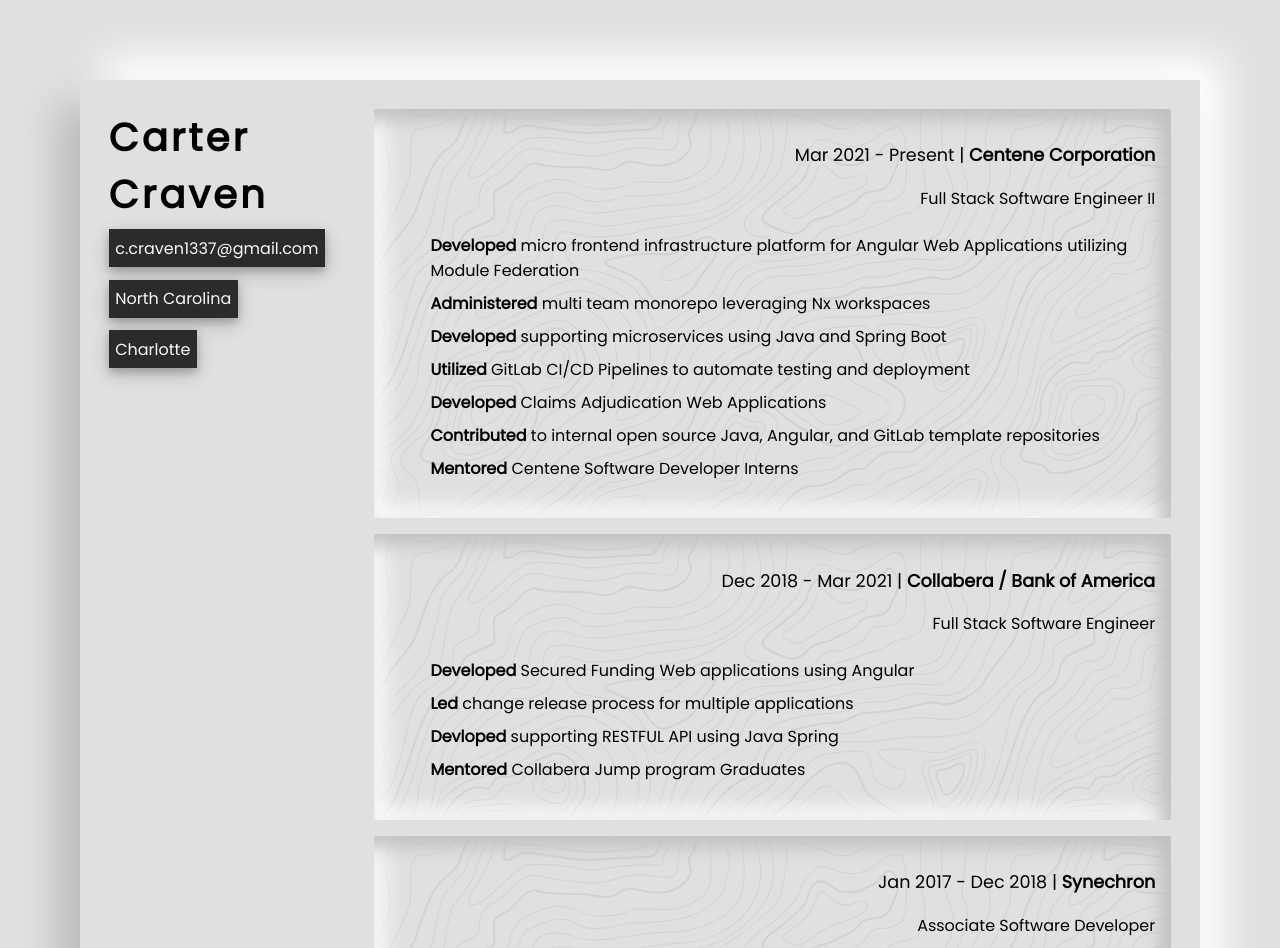
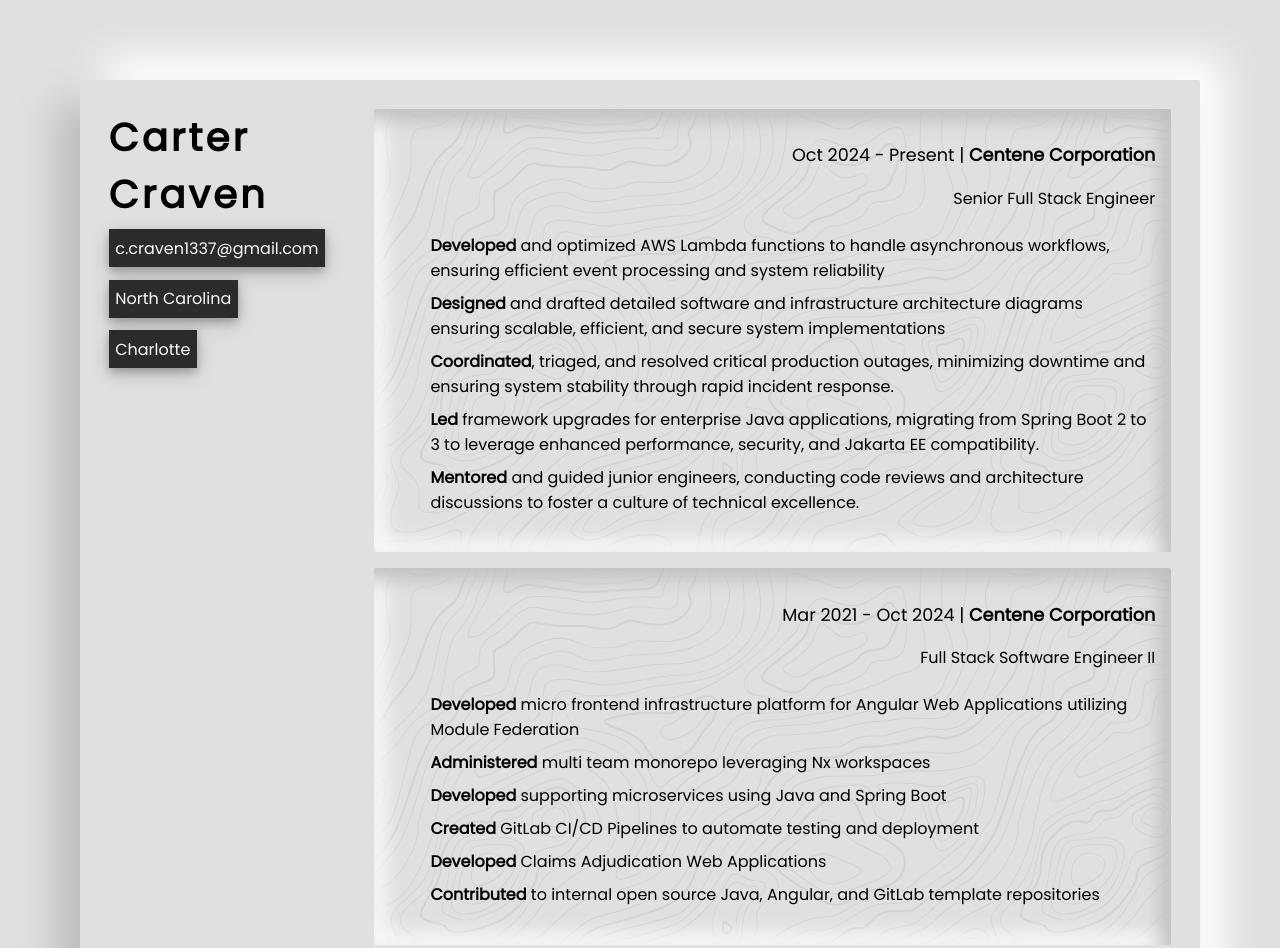
Before and after one commit to ccraven9/ccraven9.github.io, a plain HTML site: page resume/resume.html in a window 1280 px wide. Shown: the top 948 px of the page. Drawn offline with Linux system fonts and the light colour scheme.

Commit message:
Adding senior software engineer entry to resume

```diff
--- a/resume/resume.html
+++ b/resume/resume.html
@@ -30,10 +30,40 @@
 
                 </div>
                 <div class="main-content">
+                     <div class="main-content__buffer">
+                        <div class="main-content__job">
+                            <p class="main-content__workplace">
+                                <span>Oct 2024 - Present | <b>Centene Corporation</b></span>
+                            </p>
+                            <p class="main-content__job-title">Senior Full Stack Engineer</p>
+                            <p>
+                            <ul>
+                                <li>
+                                    <b>Developed</b> and optimized AWS Lambda functions to handle asynchronous workflows, ensuring efficient event processing and system reliability
+                                </li>
+                                <li>
+                                    <b>Designed</b> and drafted detailed software and infrastructure architecture diagrams ensuring scalable, efficient, and secure system implementations
+                                </li>
+                                <li>
+                                    <b>Coordinated</b>, triaged, and resolved critical production outages, minimizing downtime and ensuring system stability through rapid incident response.
+
+                                </li>
+                                <li>
+                                    <b>Led</b> framework upgrades for enterprise Java applications, migrating from Spring Boot 2 to 3 to leverage enhanced performance, security, and Jakarta EE compatibility.
+
+                                </li>
+                                <li>
+                                    <b>Mentored</b> and guided junior engineers, conducting code reviews and architecture discussions to foster a culture of technical excellence.
+
+                                </li>
+                            </ul>
+                            </p>
+                        </div>
+                    </div>
                     <div class="main-content__buffer">
                         <div class="main-content__job">
                             <p class="main-content__workplace">
-                                <span>Mar 2021 - Present | <b>Centene Corporation</b></span>
+                                <span>Mar 2021 - Oct 2024 | <b>Centene Corporation</b></span>
                             </p>
                             <p class="main-content__job-title">Full Stack Software Engineer II</p>
                             <p>
@@ -48,16 +78,13 @@
                                     <b>Developed</b> supporting microservices using Java and Spring Boot
                                 </li>
                                 <li>
-                                    <b>Utilized</b> GitLab CI/CD Pipelines to automate testing and deployment
+                                    <b>Created</b> GitLab CI/CD Pipelines to automate testing and deployment
                                 </li>
                                 <li>
                                     <b>Developed</b> Claims Adjudication Web Applications
                                 </li>
                                 <li>
                                     <b>Contributed</b> to internal open source Java, Angular, and GitLab template repositories
-                                </li>
-                                <li>
-                                    <b>Mentored</b> Centene Software Developer Interns
                                 </li>
                             </ul>
                             </p>
```
